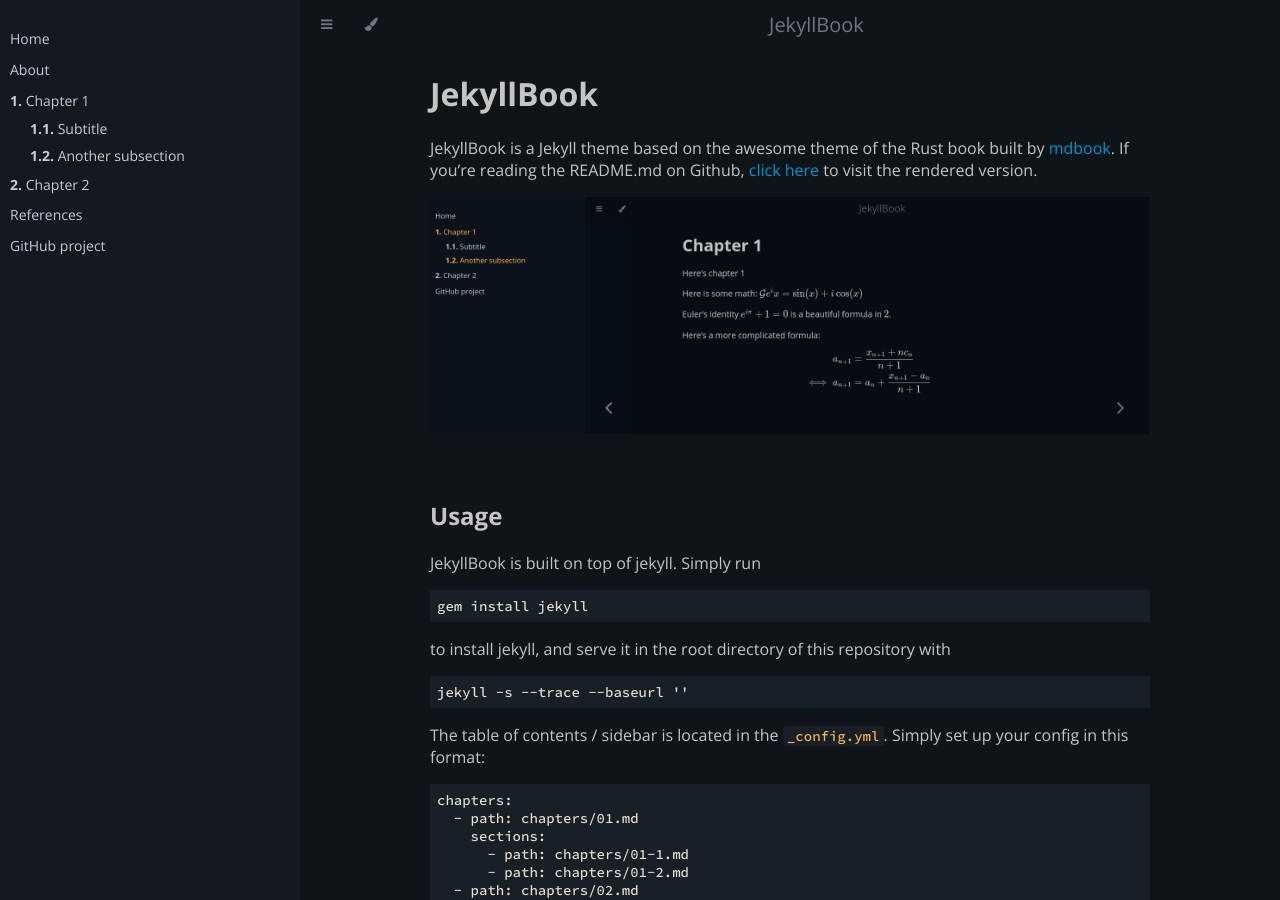
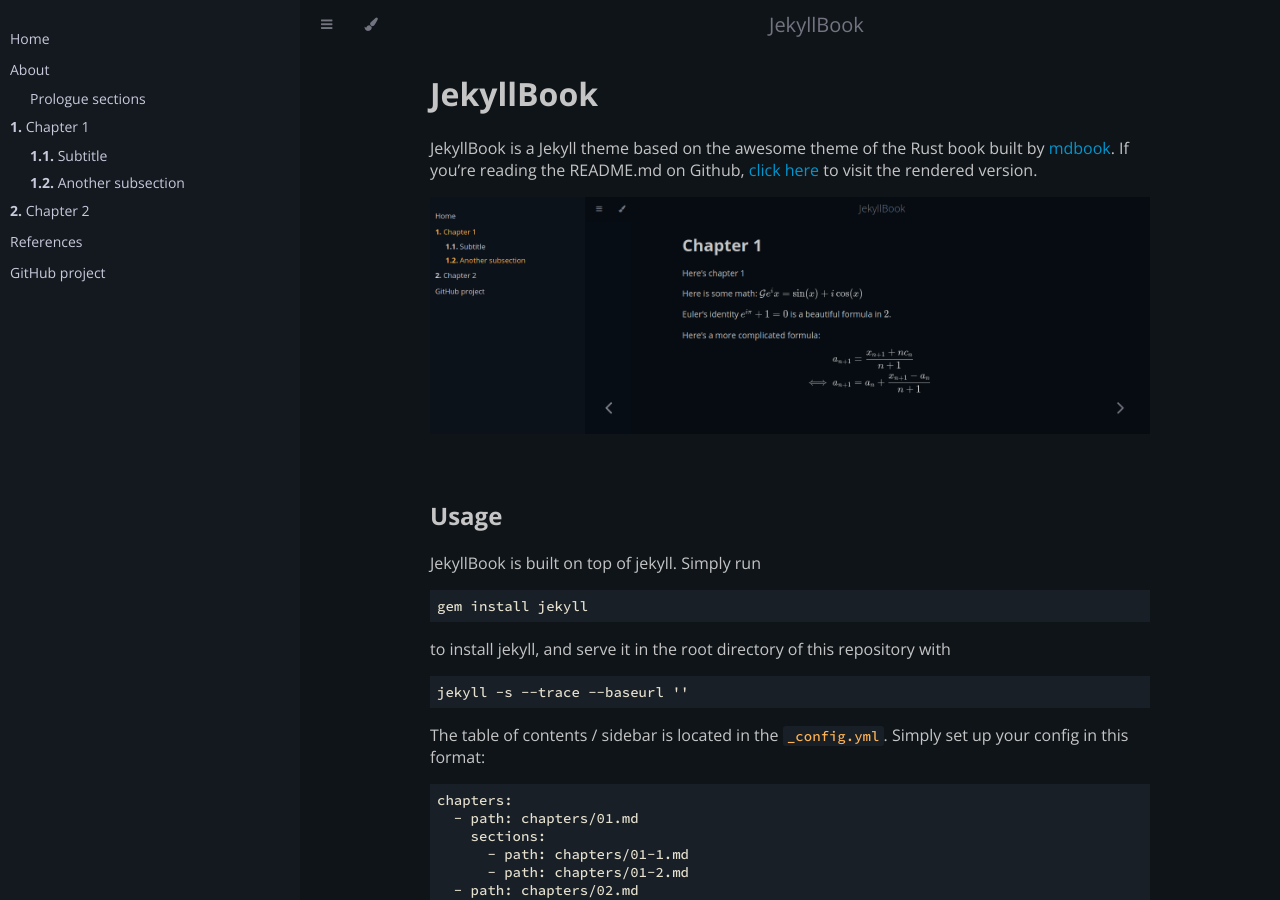
Before and after one commit to ebetica/jekyllbook, a Jekyll site: the page built from README.md, in a window 1280 px wide and 900 px high. Built offline with Jekyll 4.4.1, drawn with Linux system fonts in a browser that asks for light colours.

Commit message:
Sectoins in prologue and epilogue

```diff
--- a/_config.yml
+++ b/_config.yml
@@ -27,10 +27,11 @@ kramdown:
     disable : true
 
 # Chapter Configuration (up to a 2 level nested list)
-# The prologue and epilogues cannot have sections
 
 prologues:
   - path: chapters/prologue.md
+    sections:
+      - path: chapters/prologue2.md
 chapters:
   - path: chapters/01.md
     sections:
--- a/_layouts/default.html
+++ b/_layouts/default.html
@@ -125,6 +125,24 @@
               <li class="expanded "><a class="{{ active }}" href="{{ site.baseurl }}{{ node.url }}">
                 {{ node.title }}
               </a></li>
+              {% if chapter.sections %}
+              	<li><ol class="section">
+                {% for section in chapter.sections %}
+                  {% assign snode = site.pages | where: "path", section.path | first %}
+                  {% assign arraypath = section.path | split: 'DONOTSPLIT!#@$' %}
+                  {% assign pagelist = pagelist | concat: arraypath %}
+                  {% if page.url == snode.url %}
+                    {% assign current_pagelist_index = pagelist | size %}
+                    {% assign active = "active" %}
+                  {% else %}
+                    {% assign active = "" %}
+                  {% endif %}
+                  <li class="expanded "><a class="{{ active }}" href="{{ site.baseurl }}{{ snode.url }}">
+                      {{ snode.title }}
+                  </a></li>
+                  {% endfor %}
+              	</ol></li>
+              {% endif %}
             {% endfor %}
 
             {% for chapter in site.chapters %}
@@ -174,6 +192,24 @@
               <li class="expanded "><a class="{{ active }}" href="{{ site.baseurl }}{{ node.url }}">
                 {{ node.title }}
               </a></li>
+              {% if chapter.sections %}
+              	<li><ol class="section">
+                {% for section in chapter.sections %}
+                  {% assign snode = site.pages | where: "path", section.path | first %}
+                  {% assign arraypath = section.path | split: 'DONOTSPLIT!#@$' %}
+                  {% assign pagelist = pagelist | concat: arraypath %}
+                  {% if page.url == snode.url %}
+                    {% assign current_pagelist_index = pagelist | size %}
+                    {% assign active = "active" %}
+                  {% else %}
+                    {% assign active = "" %}
+                  {% endif %}
+                  <li class="expanded "><a class="{{ active }}" href="{{ site.baseurl }}{{ snode.url }}">
+                      {{ snode.title }}
+                  </a></li>
+                  {% endfor %}
+              	</ol></li>
+              {% endif %}
             {% endfor %}
 
             {% assign arraypath = pagelist | last | split: 'DONOTSPLIT!#@$' %}
```
Also changed, not shown: chapters/prologue2.md (added, +6 -0 lines).
